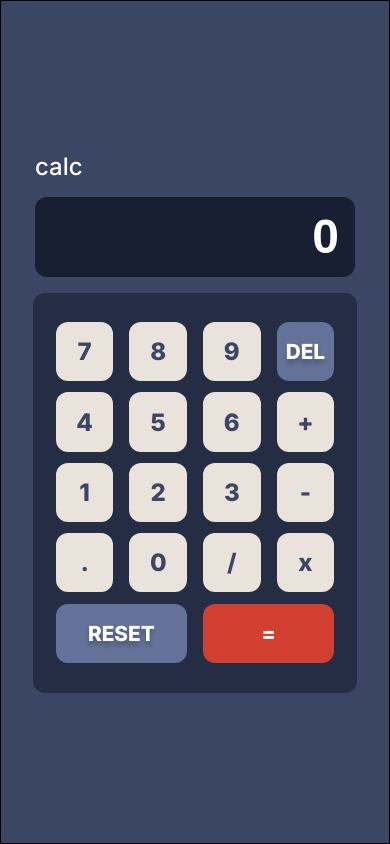
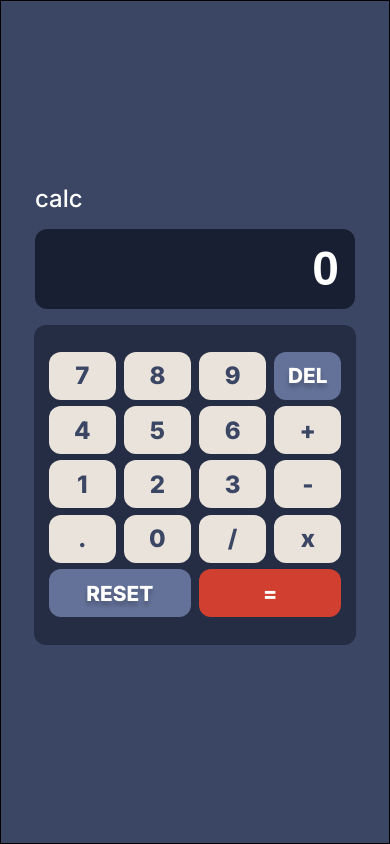
Before and after one commit to Bindeshwarsah/PGP-Project4, a plain HTML site: page index.html in a window 390 px wide. Drawn offline with Linux system fonts and the light colour scheme.

Commit message:
Updated style.css

```diff
--- a/style.css
+++ b/style.css
@@ -106,12 +106,14 @@ input[type="text"]{
     }
     .lowerContainer table{
         width: 18rem;
+        height: 20rem;
         padding: 1.5rem 0.4rem;
+        margin-bottom: 1rem;
     }
 
     input[type="button"]{
-        width: 3.6rem;
-        height: 3.7rem;
+        width: 4.2rem;
+        height: 3rem;
         font-size:1.5rem;
 }
 #del,#reset,#equalto{
@@ -119,7 +121,7 @@ input[type="text"]{
 }
 table{
     border-collapse: separate;
-    border-spacing: 1rem 0rem;
+    border-spacing: .5rem 0rem;
 }
 
 }
```
